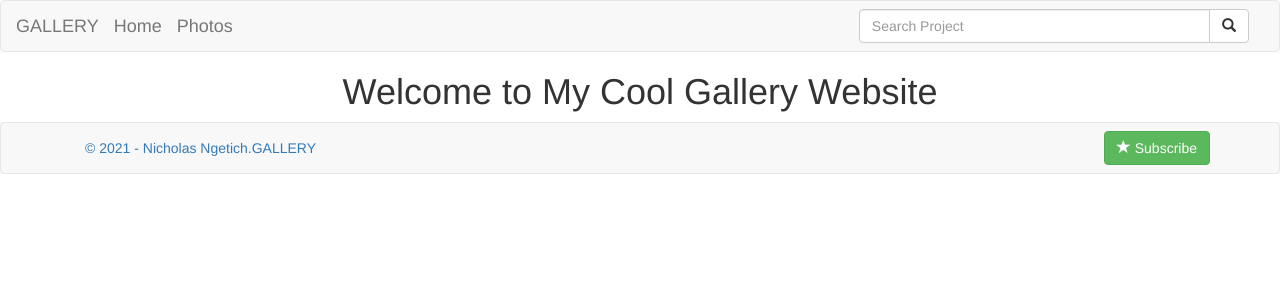
After one commit to Teri11/My-Gallery-1, a Django app: page / in a window 1280 px wide. The commit adds this page. Shown: the top 300 px of the page. Run offline with Django 3.2, Linux system fonts and the light colour scheme; some libraries are stand-ins or nearby versions.

Commit message:
Add navbar and index page template

```diff
--- a/mypics/templates/base.html
+++ b/mypics/templates/base.html
@@ -1,6 +1,6 @@
 {% load bootstrap3 %}
 {% load static %}
-{% load claudinary %}
+{% load cloudinary %}
 <!DOCTYPE html>
 <html lang="en">
 <head>
--- /dev/null
+++ b/mypics/templates/index.html
@@ -0,0 +1,4 @@
+{% extends 'base.html' %}
+{% block content %}
+<h1 class="text-center">Welcome to My Cool Gallery Website</h1>
+{% endblock content %}
--- /dev/null
+++ b/mypics/templates/navbar.html
@@ -0,0 +1,34 @@
+<nav class="navbar navbar-default">
+  <div class="container-fluid">
+    <!-- Brand and toggle get grouped for better mobile display -->
+    <div class="navbar-header">
+      <button type="button" class="navbar-toggle collapsed" data-toggle="collapse"
+        data-target="#bs-example-navbar-collapse-1" aria-expanded="false">
+        <span class="sr-only">Toggle navigation</span>
+        <span class="icon-bar"></span>
+        <span class="icon-bar"></span>
+        <span class="icon-bar"></span>
+      </button>
+      <a class="navbar-brand" href="{% url 'homePage' %}">GALLERY</a>
+    </div>
+    <!-- Collect the nav links, forms, and other content for toggling -->
+    <div class="collapse navbar-collapse" id="bs-example-navbar-collapse-1">
+      <a class="navbar-brand" href="{% url 'homePage' %}">Home</a>
+      <a class="navbar-brand" href="{% url 'allPhotos' %}">Photos</a>
+      <ul class="nav navbar-nav navbar-right">
+        <li>
+          <form class="navbar-form" role="search" action="{% url 'searchProjects' %}">
+
+            <div class="input-group">
+              <input type="text" width="90%" class="form-control" placeholder="Search Project" name="project">
+              <div style="width: 10%;" class="input-group-btn">
+                <button class="btn btn-default" type="submit"><i class="glyphicon glyphicon-search"></i></button>
+              </div>
+            </div>
+
+          </form>
+        </li>
+      </ul>
+    </div>
+  </div>
+</nav>
```
